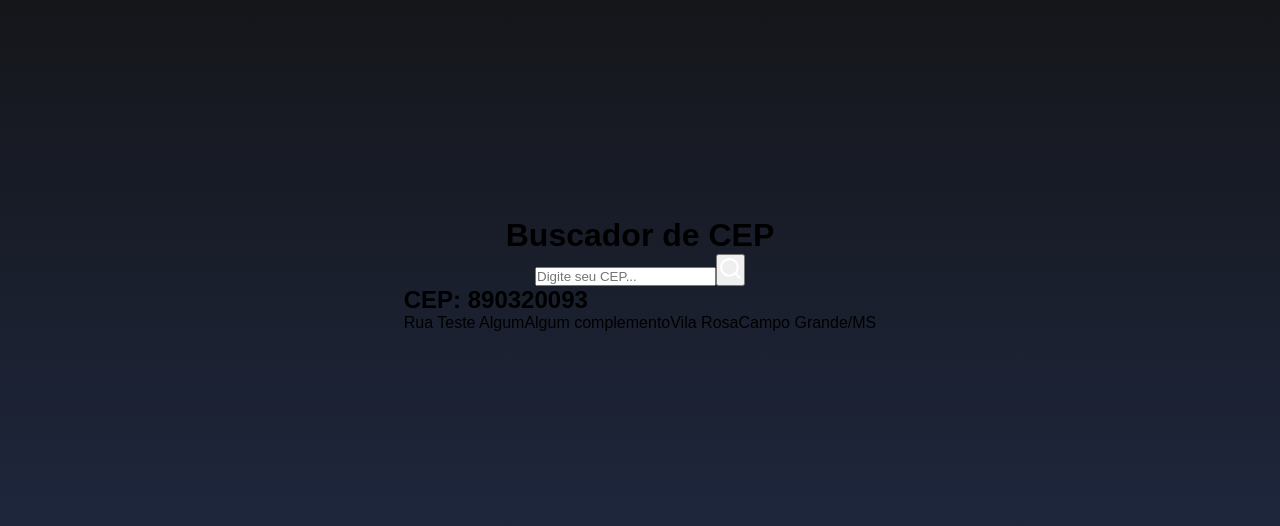
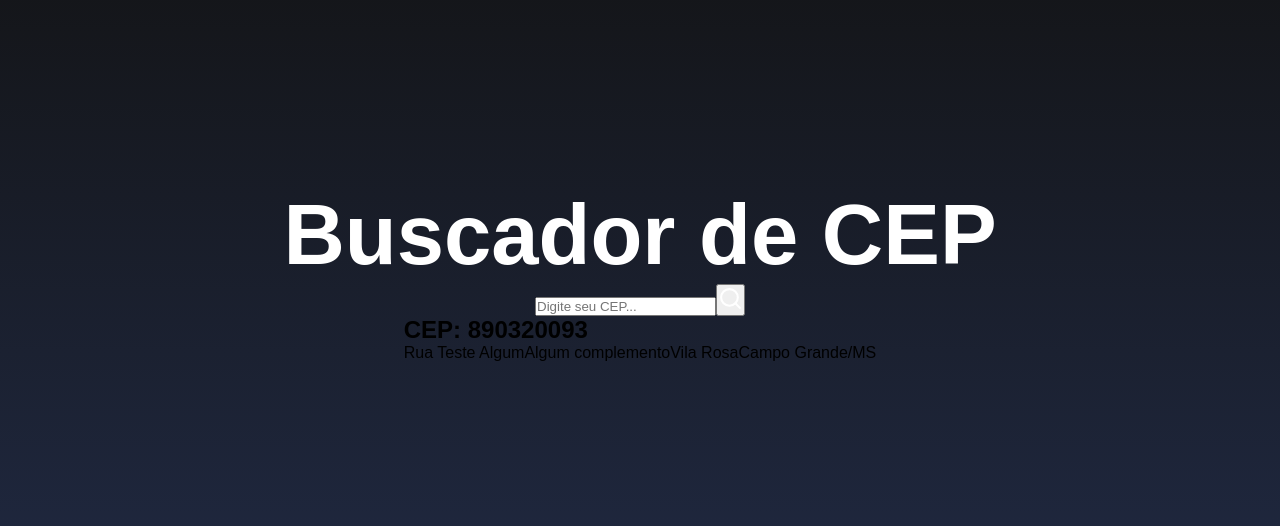
Before and after one commit to mateusmaiia/buscador-cep, a React (Vite) app: page / in a window 1280 px wide. Shown: the part 126-652 px from the top of the page. Built offline with nearby package versions, Linux system fonts and the light colour scheme.

Commit message:
title @keyframes animation
.title {
  font-size: 85px;
  color: #fff;

  animation: flipTitle 2s;
}

@keyframes flipTitle {
  from {
    transform: rotateX(90deg);
  }
  to {
    transform: rotateX(0deg);
  }
}

```diff
--- a/src/App.css
+++ b/src/App.css
@@ -7,7 +7,7 @@
   background: linear-gradient(#121212, #212b46);
 }
 
-/* .title {
+.title {
   font-size: 85px;
   color: #fff;
 
@@ -21,4 +21,4 @@
   to {
     transform: rotateX(0deg);
   }
-} */
+}
```
